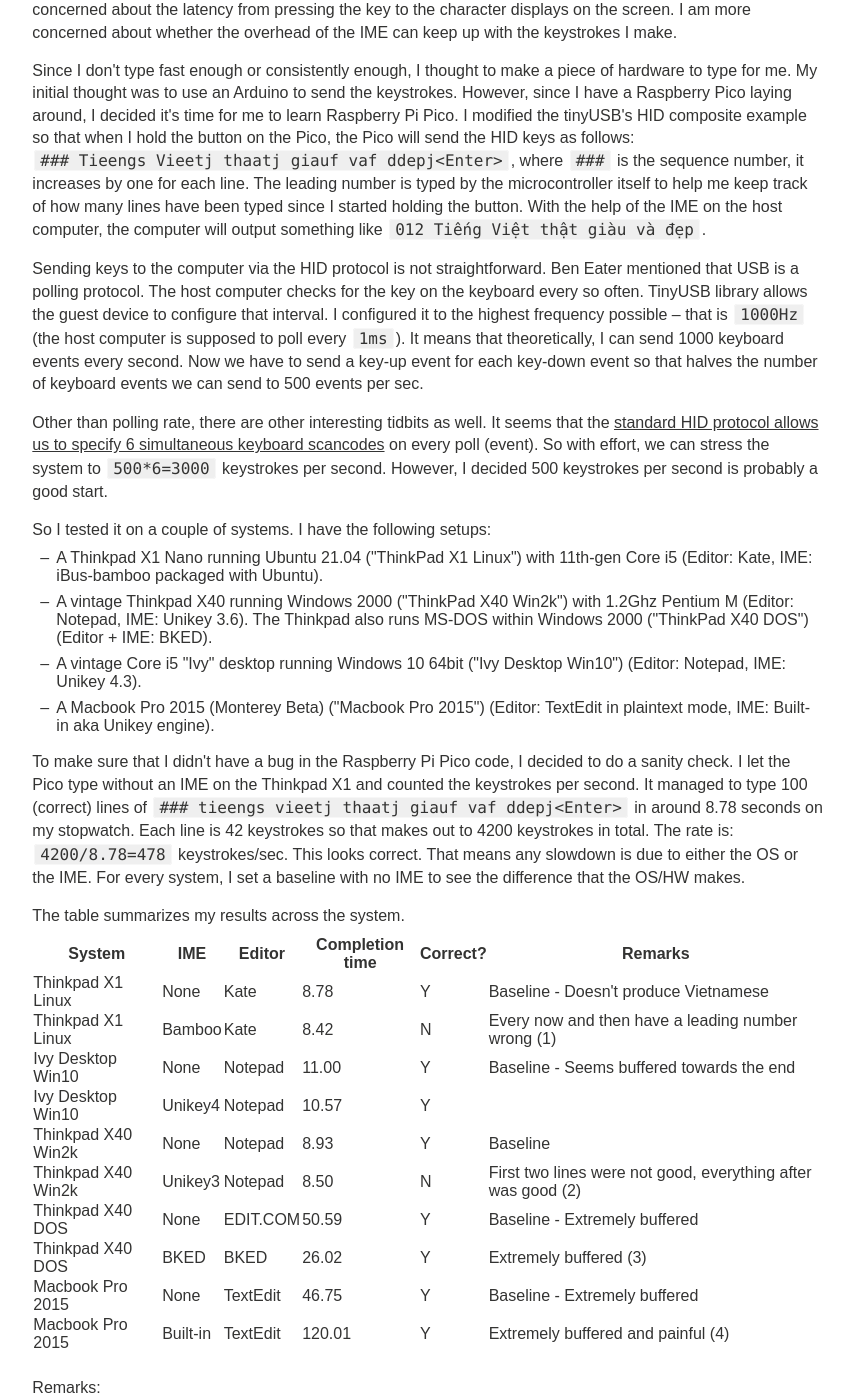
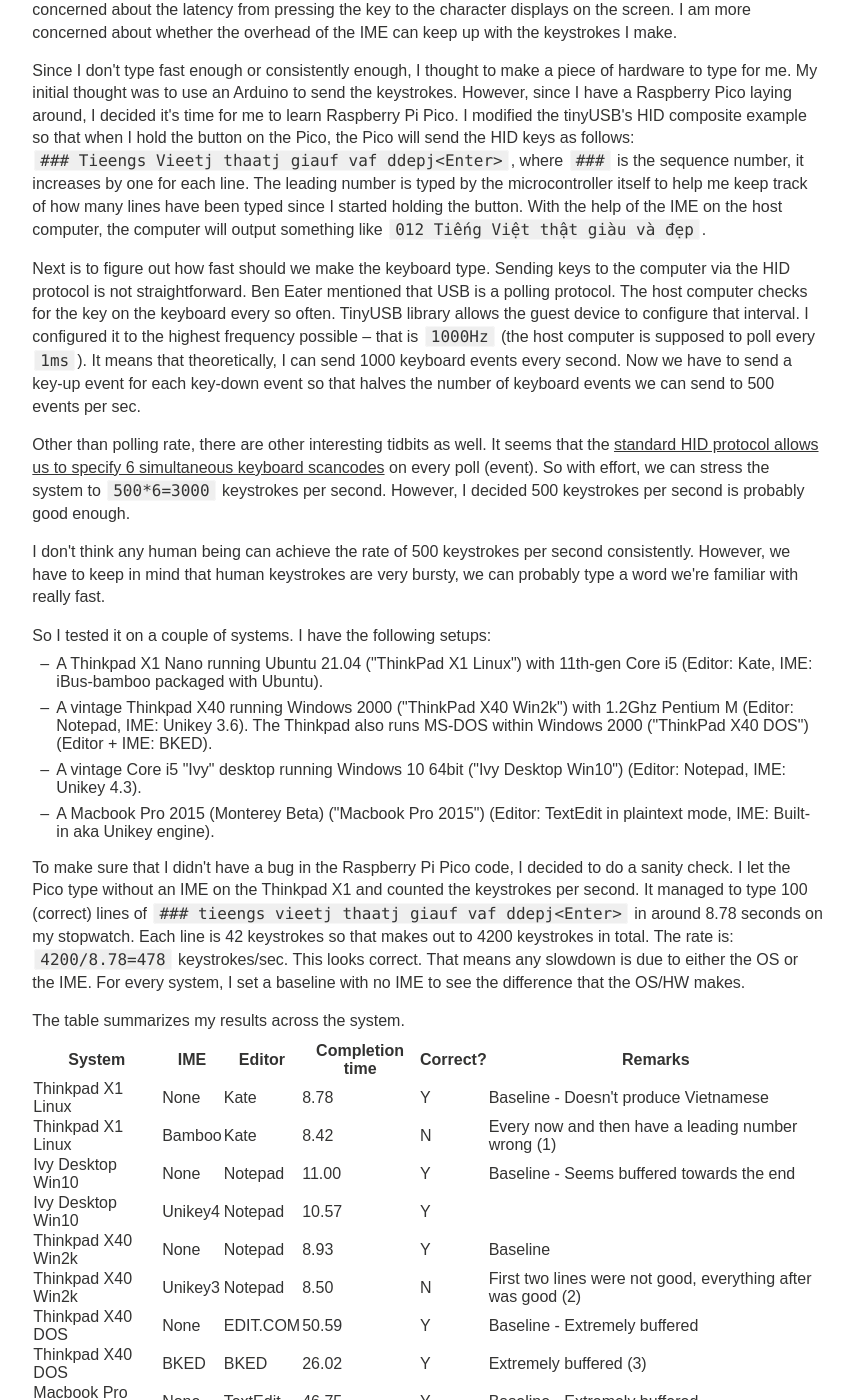
Before and after one commit to htruong/htruong.github.io, a Jekyll site: the page built from _posts/2021-07-01-keyboard-ime-performance.md, in a window 1280 px wide and 1400 px high, scrolled down 1916 px. Shown: the whole window, without its empty margins (316-1169 px from the left). Built offline with Jekyll 4.4.1, drawn with Linux system fonts in a browser that asks for light colours; some of the changed text lies outside the part shown.

Commit message:
Fix wordings for the keyboard post

```diff
--- a/_posts/2021-07-01-keyboard-ime-performance.md
+++ b/_posts/2021-07-01-keyboard-ime-performance.md
@@ -39,9 +39,11 @@
 
 Since I don't type fast enough or consistently enough, I thought to make a piece of hardware to type for me. My initial thought was to use an Arduino to send the keystrokes. However, since I have a Raspberry Pico laying around, I decided it's time for me to learn Raspberry Pi Pico. I modified the tinyUSB's HID composite example so that when I hold the button on the Pico, the Pico will send the HID keys as follows: `### Tieengs Vieetj thaatj giauf vaf ddepj<Enter>`, where `###` is the sequence number, it increases by one for each line. The leading number is typed by the microcontroller itself to help me keep track of how many lines have been typed since I started holding the button. With the help of the IME on the host computer, the computer will output something like `012 Tiếng Việt thật giàu và đẹp`.
 
-Sending keys to the computer via the HID protocol is not straightforward. Ben Eater mentioned that USB is a polling protocol. The host computer checks for the key on the keyboard every so often. TinyUSB library allows the guest device to configure that interval. I configured it to the highest frequency possible -- that is `1000Hz` (the host computer is supposed to poll every `1ms`). It means that theoretically, I can send 1000 keyboard events every second. Now we have to send a key-up event for each key-down event so that halves the number of keyboard events we can send to 500 events per sec.
+Next is to figure out how fast should we make the keyboard type. Sending keys to the computer via the HID protocol is not straightforward. Ben Eater mentioned that USB is a polling protocol. The host computer checks for the key on the keyboard every so often. TinyUSB library allows the guest device to configure that interval. I configured it to the highest frequency possible -- that is `1000Hz` (the host computer is supposed to poll every `1ms`). It means that theoretically, I can send 1000 keyboard events every second. Now we have to send a key-up event for each key-down event so that halves the number of keyboard events we can send to 500 events per sec.
 
-Other than polling rate, there are other interesting tidbits as well. It seems that the [standard HID protocol allows us to specify 6 simultaneous keyboard scancodes](https://www.devever.net/~hl/usbnkro) on every poll (event). So with effort, we can stress the system to `500*6=3000` keystrokes per second. However, I decided 500 keystrokes per second is probably a good start.
+Other than polling rate, there are other interesting tidbits as well. It seems that the [standard HID protocol allows us to specify 6 simultaneous keyboard scancodes](https://www.devever.net/~hl/usbnkro) on every poll (event). So with effort, we can stress the system to `500*6=3000` keystrokes per second. However, I decided 500 keystrokes per second is probably good enough.
+
+I don't think any human being can achieve the rate of 500 keystrokes per second consistently. However, we have to keep in mind that human keystrokes are very bursty, we can probably type a word we're familiar with really fast.
 
 So I tested it on a couple of systems. I have the following setups:
 
@@ -79,7 +81,7 @@
 Conclusion
 --
 
-It is easy to see that the keyboard feels slow is not just a subjective experience. It is true that with some programs/hardware, the computer can lag behind your keystrokes, especially when combined with a buggy or slow IME.
+It is easy to see that the keyboard feels slow is not just a subjective experience. It is true that with some programs/hardware, the computer can lag behind your keystrokes and can even produce incorrect result when you type too fast. This issue is especially observable when combined with a buggy or slow IME.
 
 Both macOS and Linux trailed behind Windows in terms of accuracy and performance even when compared to a very old Windows computer.
 
```
